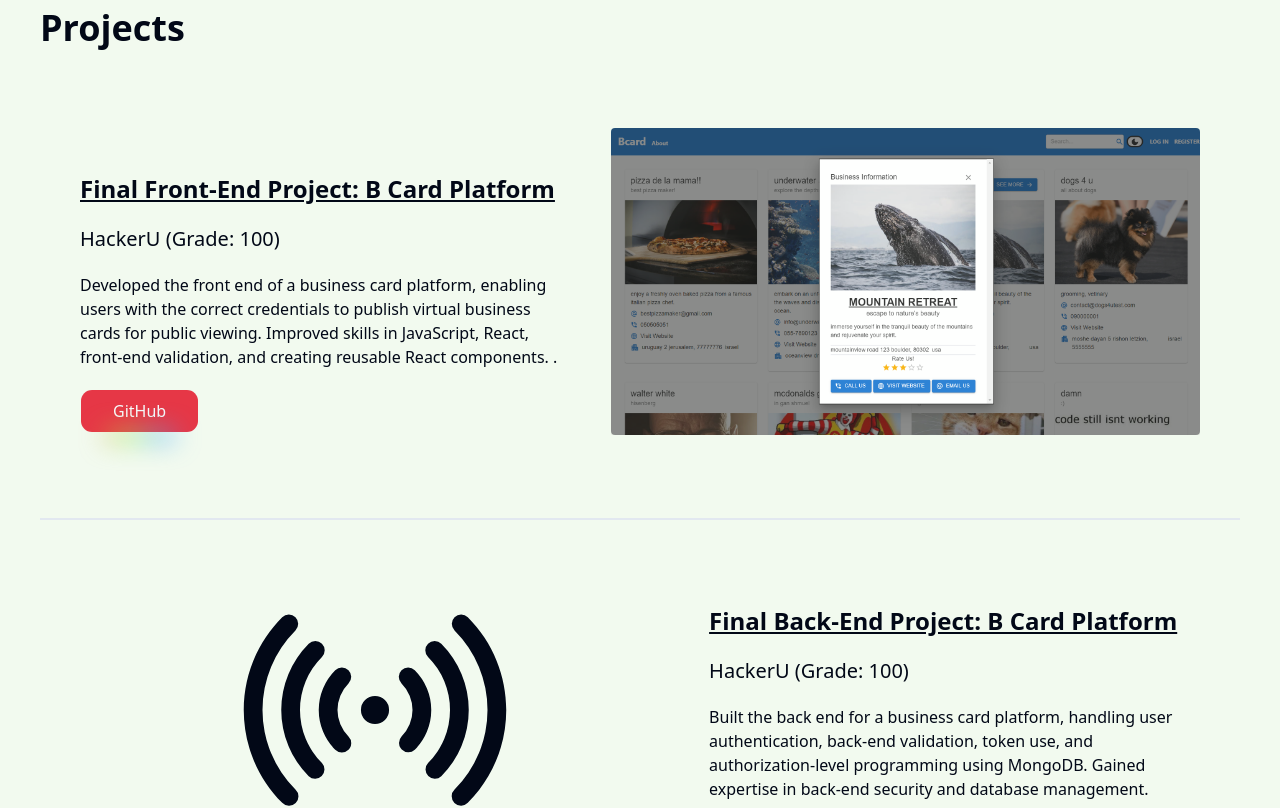
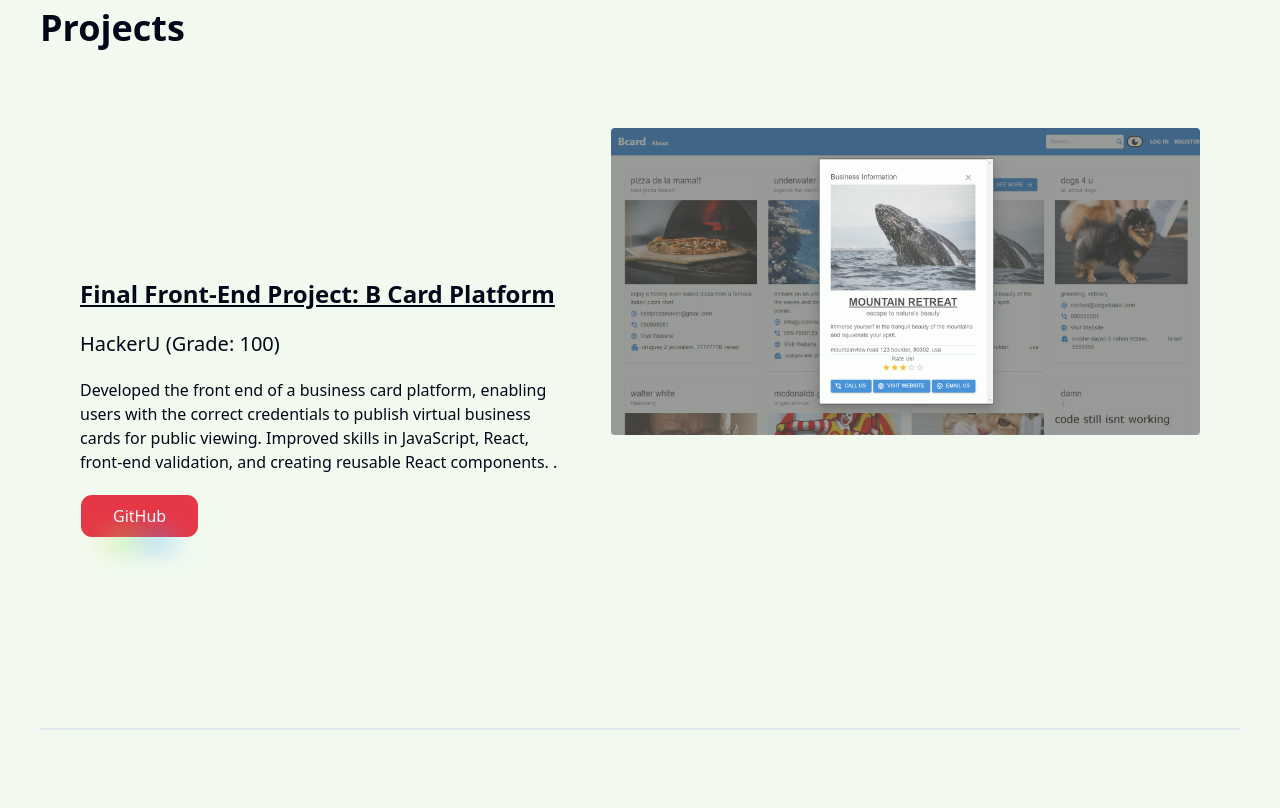
Before and after one commit to Noam-Moskowitz/Noam-Moskowitz-Portfolio, a React (Vite) app: page / in a window 1280 px wide. Shown: the part 1540-2348 px from the top of the page. Built offline with nearby package versions, Linux system fonts and the light colour scheme.

Commit message:
img fixed

```diff
--- a/src/components/projects/ProjectContainer.tsx
+++ b/src/components/projects/ProjectContainer.tsx
@@ -18,7 +18,7 @@ const ProjectContainer: React.FC<ProjectContainerProps> = ({
 }) => {
   return (
     <div className="flex flex-col md:flex-row md:odd:flex-row-reverse items-center justify-center gap-10 p-10 border-b-2 ">
-      <div className="flex justify-center min-h-[120px] w-[80vw] md:min-h-[350px] md:w-[60%] ">
+      <div className="flex justify-center min-h-[120px] w-[80vw] md:min-h-[70vh] md:w-[60%] ">
         {display}
       </div>
       <div className="flex flex-col items-start justify-start md:w-[50%] gap-5">
```
